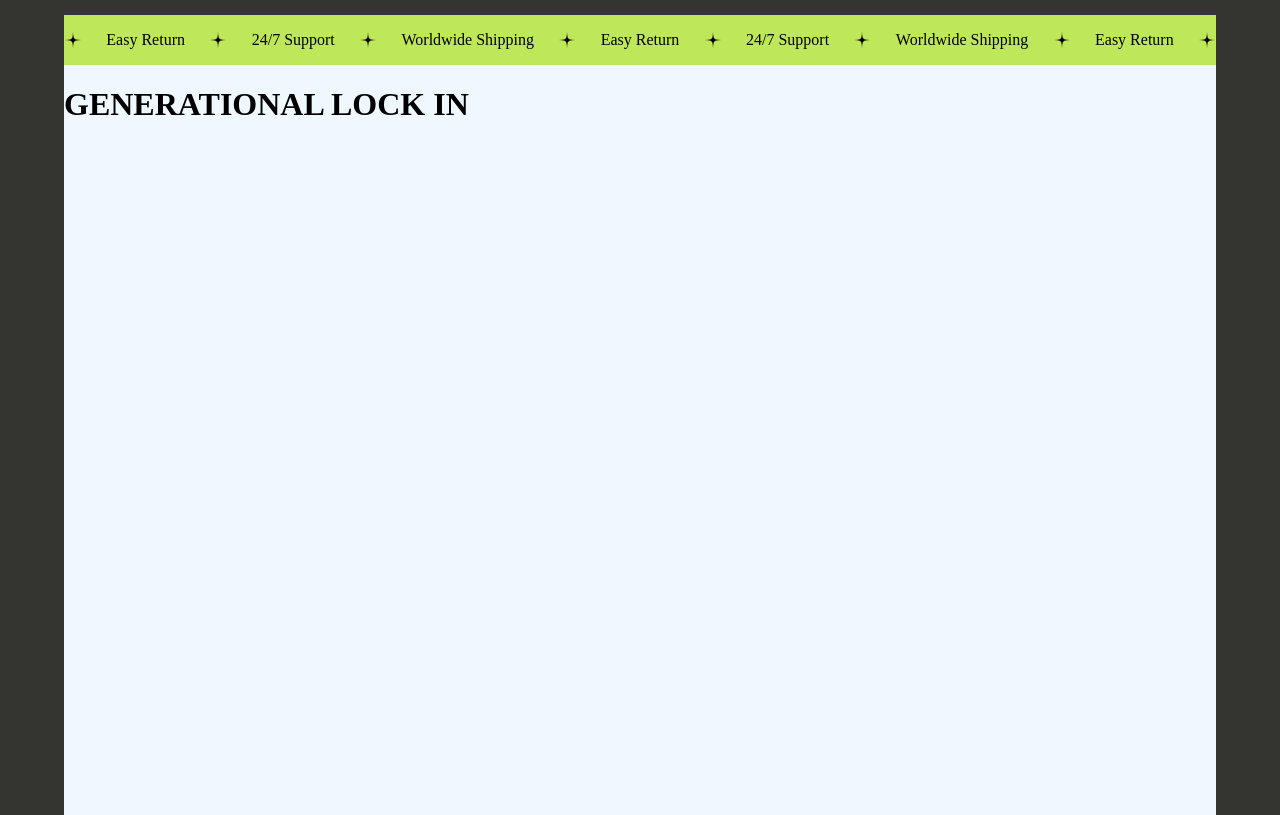
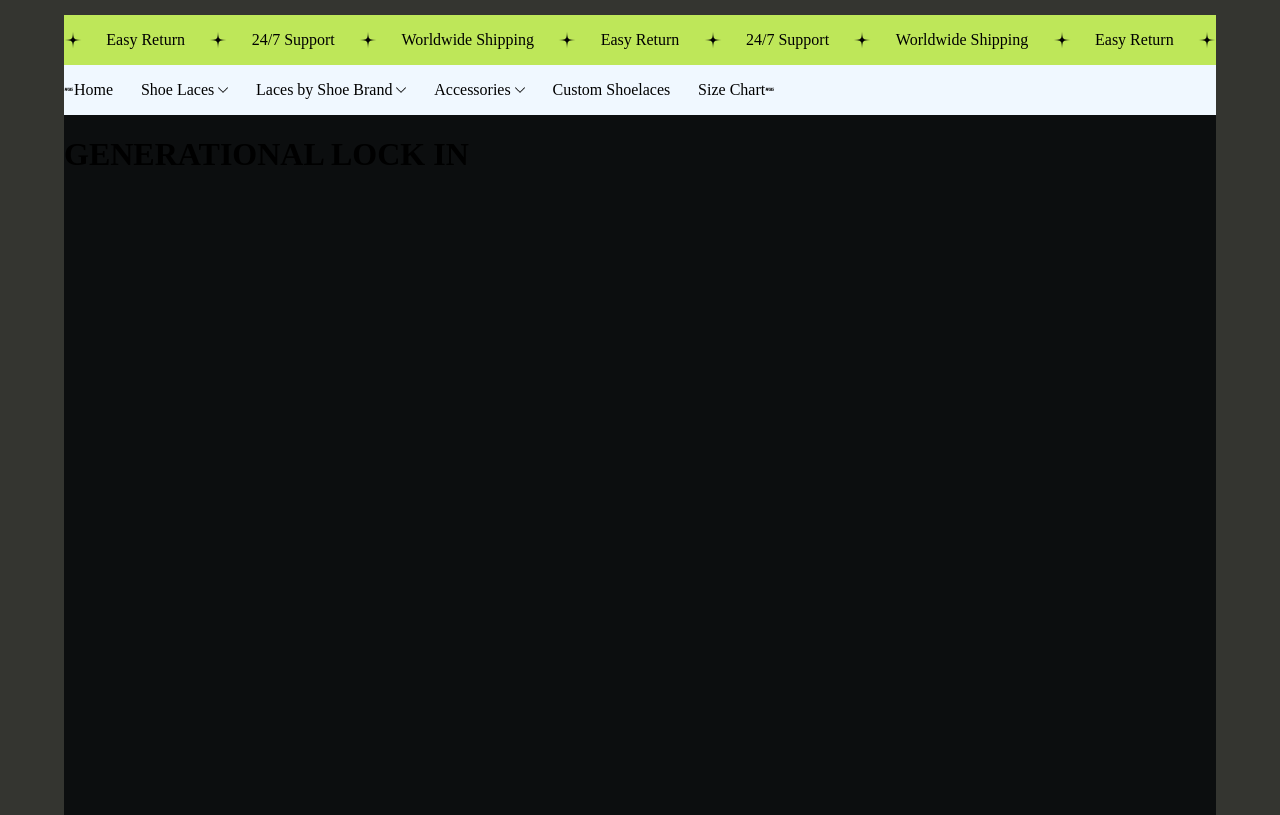
Before and after one commit to Sebastianvti/Sneaker-Website, a plain HTML site: page index.html in a window 1280 px wide. Drawn offline with Linux system fonts and the light colour scheme.

Commit message:
feat: main nav

```diff
--- a/css/style.css
+++ b/css/style.css
@@ -5,11 +5,16 @@ body {
     margin: 0;
 }
 
+li {
+    display: inline;
+    list-style-type: none;
+}
+
 .wrapper {
     margin-top: 15px;
     height: 100%;
     width: 90%;
-    background-color: aliceblue;
+    background-color: rgb(12, 14, 15);
 }
 
 .advertNav, .mainNav {
@@ -17,13 +22,38 @@ body {
     justify-content: center;
 }
 
+.mainNav {
+    height: 100%;
+    width: 60%
+}
+
+.mainUl {
+    padding: 0;
+    width: 100%;
+    display: flex;
+    justify-content: space-between;
+}
+
+.mainLi img {
+    object-fit: contain;
+    width: 10px;
+}
+
 .advertNav {
     background-color: #BEE759;
     gap: 10px;
 }
 
-.mainNav {
+.navigationMain {
+    display: flex;
+    justify-content: space;
+    height: 50px;
     background-color: aliceblue;
+}
+
+.navigationMain img {
+    width: 10px;
+    object-fit: contain;
 }
 
 .advertUl {
@@ -34,11 +64,6 @@ body {
     /* gap: 15px; */
 }
 
-.advertLi {
-    display: inline;
-    list-style-type: none;
-}
-
 .advertLi img {
     width: 18px;
     object-fit: contain;
--- a/index.html
+++ b/index.html
@@ -27,7 +27,20 @@
         </ul>
       </nav>
 
-      <nav class=""> </nav>
+      <div class="navigationMain">
+        <img src="./img/kicksLogo.png" alt="">
+        <nav class="mainNav">
+            <ul class="mainUl">
+                <li>Home</li>
+                <li class="mainLi">Shoe Laces <img src="./img/down.png" alt=""></li>
+                <li class="mainLi">Laces by Shoe Brand <img src="./img/down.png" alt=""></li>
+                <li class="mainLi">Accessories <img src="./img/down.png" alt=""></li>
+                <li>Custom Shoelaces</li>
+                <li>Size Chart</li>
+            </ul>
+        </nav>
+        <img src="./img/kicksLogo.png" alt="">
+    </div>
       <h1>GENERATIONAL LOCK IN</h1>
     </div>
   </body>
```
Also changed, not shown: img/down.png (added), img/kicksLogo.png (added).
